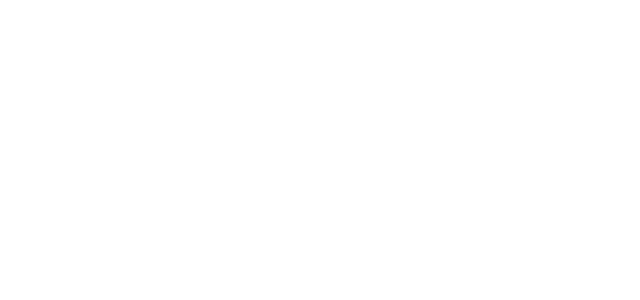
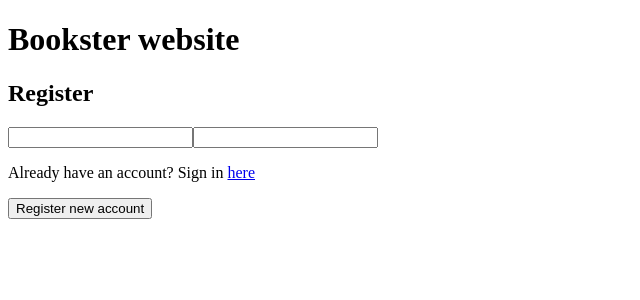
Before and after one commit to IsacZetterstrom/Bookster, a React (Create React App) app in the folder client/: page /register in a window 1280 px wide. Before the commit this address had no page. Shown: the top 300 px of the page, without its empty margins (0-640 px from the left). Built offline with nearby package versions, Linux system fonts and the light colour scheme.

Commit message:
Implemented: Register user

```diff
--- a/client/src/App.js
+++ b/client/src/App.js
@@ -8,6 +8,7 @@
 import LoginPage from "./pages/LoginPage";
 import BookPage from "./pages/BookPage";
 import Header from "./components/Header";
+import RegisterPage from "./pages/RegisterPage";
 
 function App() {
   return (
@@ -31,6 +32,15 @@
             </>
           }
         />
+        <Route
+          path="/register"
+          element={
+            <>
+              <Header />
+              <RegisterPage />
+            </>
+          }
+        />
       </Routes>
     </BrowserRouter>
   );
--- a/client/src/components/Header.js
+++ b/client/src/components/Header.js
@@ -1,3 +1,9 @@
+/**
+ * Author: Filip Blomqvist, Isac Zetterström
+ * Date: 24e May
+ * This component renders the header and login/logout button depending on if logged in or not.
+ */
+
 import React from "react";
 import { useNavigate } from "react-router-dom";
 import { useState, useEffect } from "react";
--- a/client/src/components/LoginForm.js
+++ b/client/src/components/LoginForm.js
@@ -9,6 +9,7 @@
 import { useState } from "react";
 import InputField from "./abstract/inputField";
 import { useNavigate } from "react-router-dom";
+import { Link } from "react-router-dom";
 
 function LoginForm() {
   const [username, setUsername] = useState("");
@@ -47,6 +48,9 @@
         value={password}
         setValue={setPassword}
       />
+      <p>
+        No account? sign up <Link to={"/register"}>here</Link>
+      </p>
       <button data-testid="loginBtn" type="submit">
         Login
       </button>
--- /dev/null
+++ b/client/src/components/RegisterForm.js
@@ -0,0 +1,64 @@
+/**
+ * Author: Filip Blomqvist, Isac Zetterström
+ * Date: 24e May
+ * This is the form for the register page.
+ */
+
+import React from "react";
+import { useState } from "react";
+import InputField from "./abstract/inputField";
+import { Link, useNavigate } from "react-router-dom";
+import CustomButton from "./abstract/CustomButton";
+import fetchJson from "../utils/fetchJson";
+
+function RegisterForm() {
+  const [username, setUsername] = useState("");
+  const [password, setPassword] = useState("");
+  const [serverMessage, setServerMessage] = useState("");
+  const navigate = useNavigate();
+
+  async function registerUser(e) {
+    e.preventDefault();
+
+    const response = await fetchJson(
+      "http://localhost:3001/auth/register",
+      "POST",
+      { username, password }
+    );
+    if (response.status < 400) {
+      const data = await response.json();
+
+      setServerMessage(data.message);
+      setTimeout(() => {
+        navigate("/");
+      }, 2000);
+    } else {
+      setServerMessage("Account already exist!");
+    }
+  }
+
+  return (
+    <>
+      <form>
+        <h2>Register</h2>
+        <InputField inputType="text" value={username} setValue={setUsername} />
+        <InputField
+          inputType="password"
+          value={password}
+          setValue={setPassword}
+        />
+        <p>
+          Already have an account? Sign in <Link to={"/"}>here</Link>
+        </p>
+        <CustomButton
+          name="Register new account"
+          type="submit"
+          onClick={registerUser}
+        />
+      </form>
+      {serverMessage}
+    </>
+  );
+}
+
+export default RegisterForm;
--- /dev/null
+++ b/client/src/pages/RegisterPage.js
@@ -0,0 +1,18 @@
+/**
+ * Author: Filip Blomqvist, Isac Zetterström
+ * Date: 24e May
+ * This component renders the Register page
+ */
+
+import React from "react";
+import RegisterForm from "../components/RegisterForm";
+
+function RegisterPage() {
+  return (
+    <div>
+      <RegisterForm />
+    </div>
+  );
+}
+
+export default RegisterPage;
```
